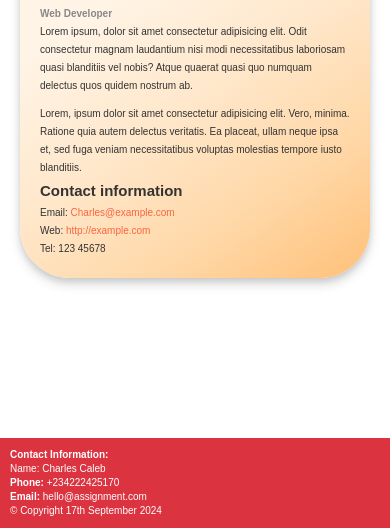
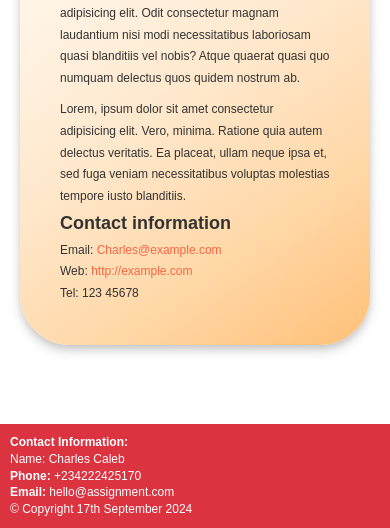
Before and after one commit to calebcharles343/TIA-css-assignment, a plain HTML site: page pages/biography.html in a window 390 px wide. Shown: the part 316-844 px from the top of the page. Drawn offline with Linux system fonts and the light colour scheme.

Commit message:
querry update

```diff
--- a/css/biography.css
+++ b/css/biography.css
@@ -9,7 +9,7 @@
     #ffd8a8 75%,
     #ffc078 100%
   );
-  padding: 20px;
+  padding: 40px;
   border-radius: 50px;
   box-shadow: 0 6px 12px rgba(0, 0, 0, 0.15), 0 3px 6px rgba(0, 0, 0, 0.1);
 }
--- a/css/querry.css
+++ b/css/querry.css
@@ -1,6 +1,6 @@
 @media (max-width: 544px) {
   html {
-    font-size: 10px;
+    font-size: 12px;
   }
 
   .main h1,
```
